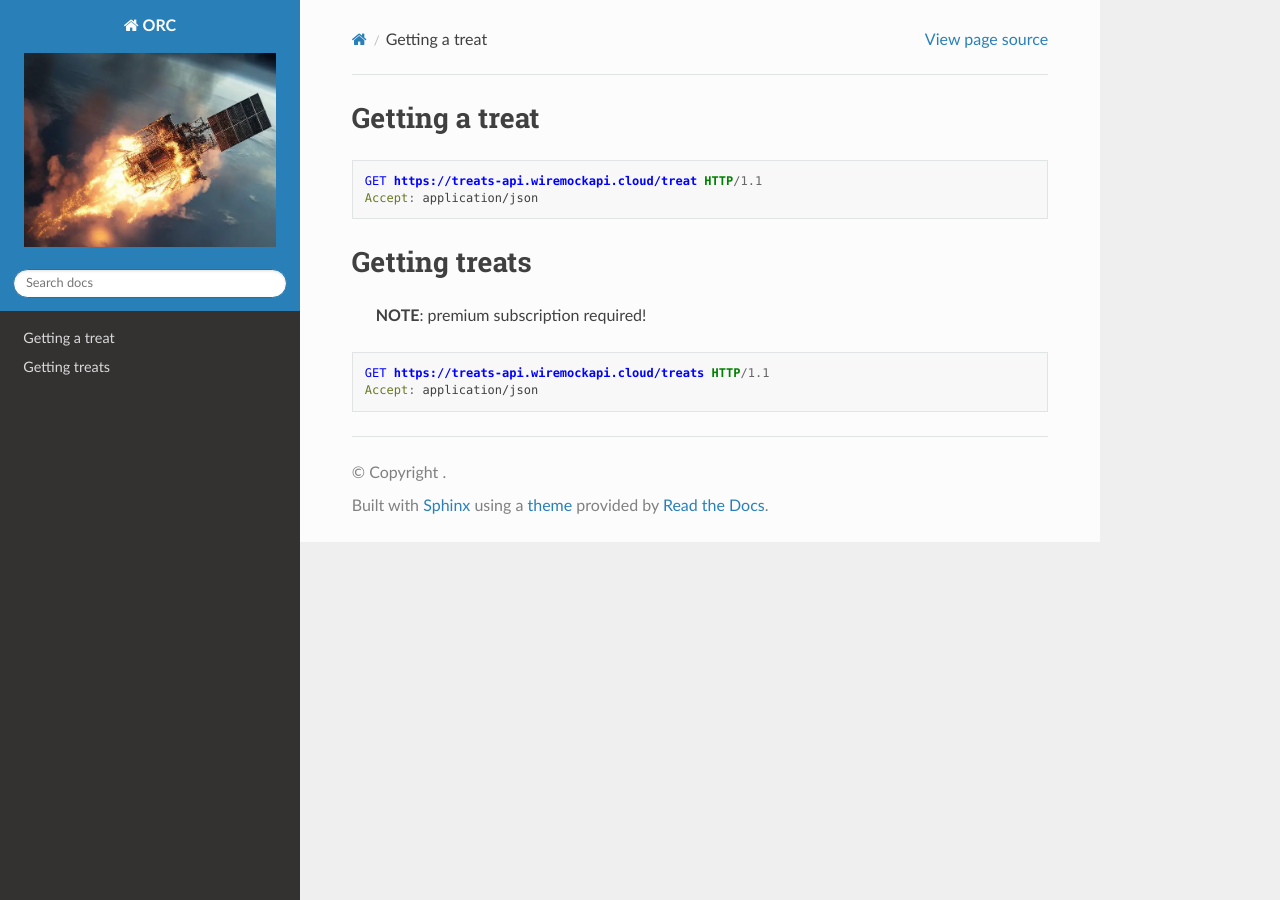
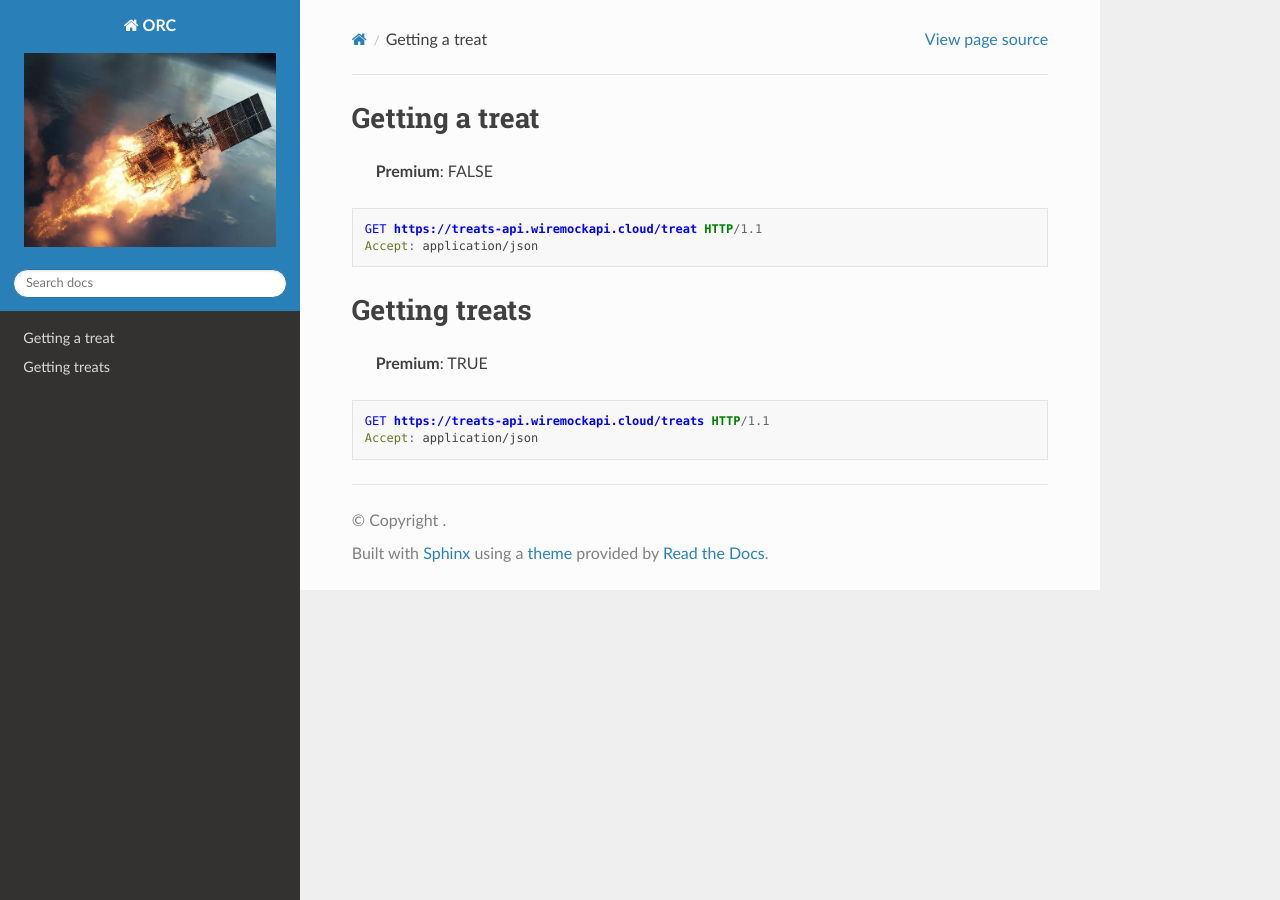
Before and after one commit to jtasse/docsastests-demo, a Sphinx documentation site: the page built from readthedocs/docs/source/treatsAPI.md, in a window 1280 px wide. Built offline with Sphinx 7.4.7 and the Read the Docs theme 3.1.0, drawn with Linux system fonts in a browser that asks for light colours; pages that are not in the unit, such as notebooks, are missing from menus.

Commit message:
docs: add premium flag to treat endpoint

````diff
--- a/readthedocs/docs/source/treatsAPI.md
+++ b/readthedocs/docs/source/treatsAPI.md
@@ -1,11 +1,12 @@
 # Getting a treat
+> **Premium**: FALSE
 ```http
 GET https://treats-api.wiremockapi.cloud/treat HTTP/1.1
 Accept: application/json
 ```
 
 # Getting treats
-> **NOTE**: premium subscription required!
+> **Premium**: TRUE
 ```http
 GET https://treats-api.wiremockapi.cloud/treats HTTP/1.1
 Accept: application/json
````
Also changed, not shown: 1 other file.
